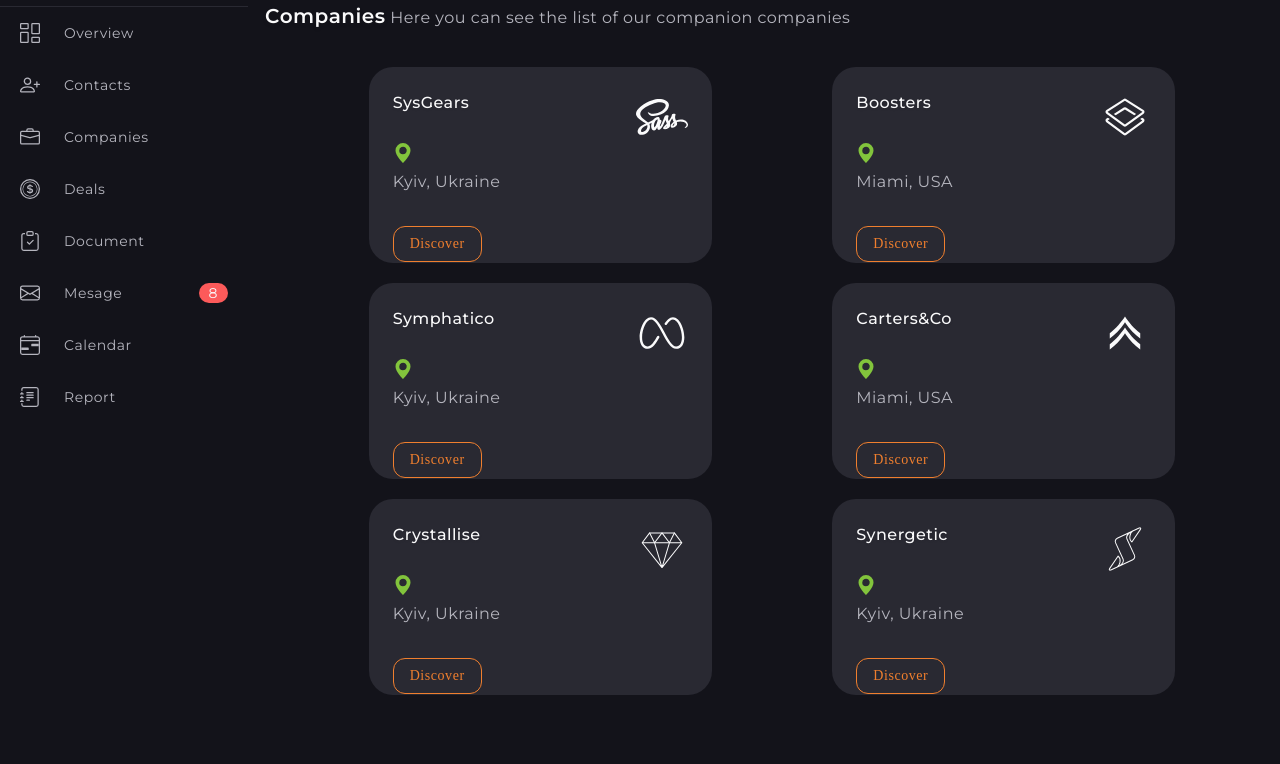
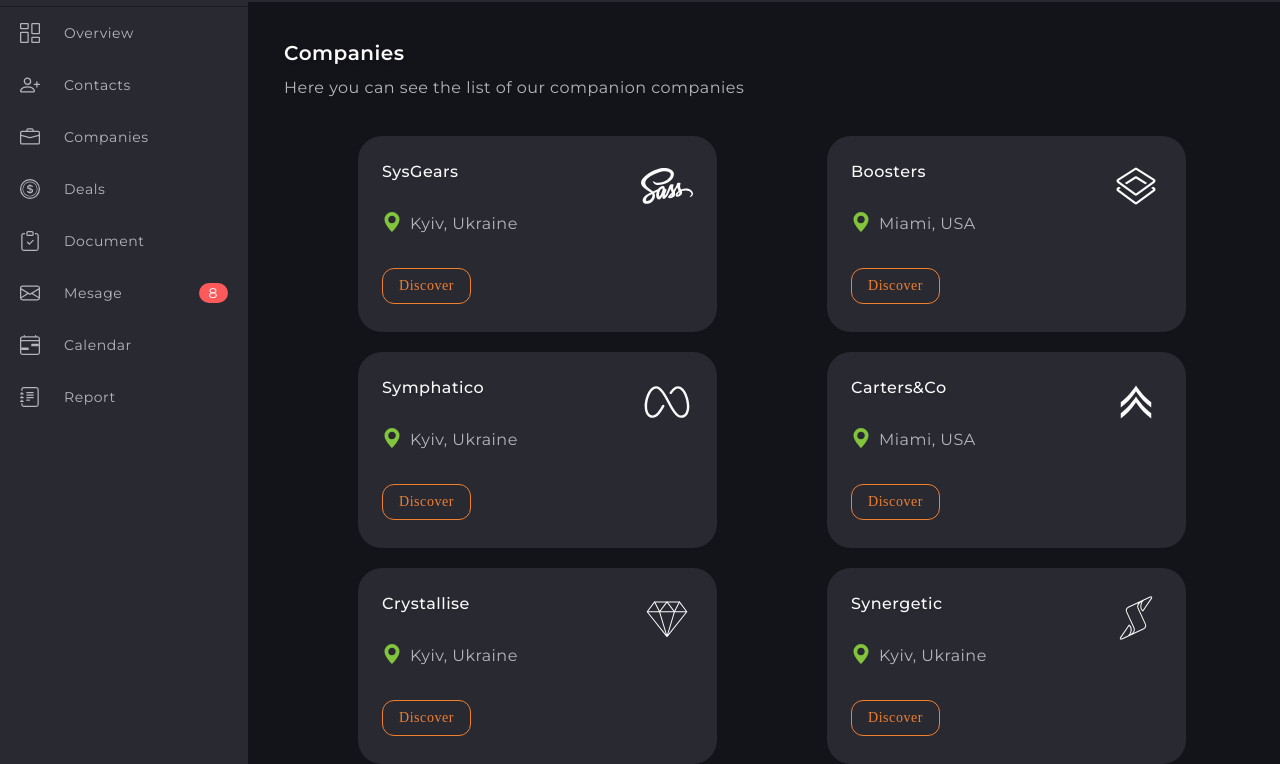
Before and after one commit to CodeByArtem/sasswork, a plain HTML site: page сompanies.html in a window 1280 px wide. Shown: the part 66-830 px from the top of the page. Before the commit the page ends 800 px from the top, so only its background shows below. Drawn offline with Linux system fonts and the light colour scheme; a script that the page names is missing.

Commit message:
Deploying to gh-pages from @ CodeByArtem/sasswork@8520c6eec74e307e7e1918bcec01ce34119cdf79 🚀

```diff
--- a/assets/main.css
+++ b/assets/main.css
@@ -1,3 +1,4 @@
+@charset "UTF-8";
 @font-face {
   font-family: "Montserrat";
   src: url("/sasswork/assets/Montserrat-Regular.woff2") format("woff2"), url("/sasswork/assets/Montserrat-Regular.woff") format("woff");
@@ -242,6 +243,16 @@
 .page {
   min-width: 375px;
 }
+.compani .sidebar {
+  grid-area: sidebar; /* sidebar в своей области */
+}
+.compani .header {
+  grid-area: header; /* header в своей области */
+}
+.compani .main {
+  grid-area: main; /* main в своей области */
+  padding: 16px; /* Добавляем отступы, если нужно */
+}
 
 .header {
   display: -webkit-box;
@@ -253,6 +264,7 @@
      -moz-box-align: center;
           align-items: center;
   padding: 16px;
+  background-color: #292932;
   -webkit-box-shadow: 0 1px 0 0 #292932 inset;
           box-shadow: 0 1px 0 0 #292932 inset;
 }
@@ -422,6 +434,7 @@
   padding: 16px;
   margin-bottom: 40px;
   border-radius: 12px;
+  background-color: #1C1C24;
 }
 
 .co-workers-title {
@@ -1070,12 +1083,12 @@
   position: relative;
   width: 100%;
   height: 100%;
-  background-color: #13131a;
+  background-color: #292932;
 }
 
 .menu-list {
   border-top: 1px solid;
-  border-color: #292932;
+  border-color: #1C1C24;
 }
 .menu-list .menu-link {
   -webkit-transition: 300ms ease;
@@ -1279,7 +1292,7 @@
 }
 
 .companies {
-  grid-area: main;
+  display: grid;
 }
 
 .hero-title {
@@ -1287,6 +1300,17 @@
   color: #fafafb;
   text-shadow: 0 2px 4px rgba(0, 0, 0, 0.1);
   display: inline;
+}
+
+.paragraf {
+  padding-left: 17px;
+}
+
+.svg-button {
+  display: -webkit-box;
+  display: -webkit-flex;
+  display: -moz-box;
+  display: flex;
 }
 
 .hero-list {
@@ -1306,7 +1330,7 @@
 }
 
 .hero-list-item {
-  width: 343px;
+  width: 359px;
   height: 196px;
   background-color: #292932;
   border-radius: 24px;
@@ -1411,7 +1435,7 @@
 .blu-icon:hover {
   stroke: #f07f2e;
 }
-@media only screen and (min-width: 768px) {
+@media only screen and (min-width: 768px){
   .main {
     gap: 36px;
     padding: 36px;
@@ -1439,7 +1463,7 @@
             justify-content: space-evenly;
   }
 }
-@media only screen and (min-width: 1200px) {
+@media only screen and (min-width: 1200px){
   .reports, .tasks, .board-item {
     padding: 24px;
   }
@@ -1447,7 +1471,14 @@
     display: grid;
     grid-template-columns: 248px 1fr;
     grid-template-rows: 68px 1fr;
-    grid-template-areas: "sidebar header" "sideebar main";
+    grid-template-areas: "sidebar header" "sidebar main";
+  }
+  .compani {
+    display: grid;
+    grid-template-columns: 248px 1fr; /* 248px для sidebar, остальное пространство для main */
+    grid-template-rows: 68px 1fr; /* 68px для header, остальное пространство для main */
+    grid-template-areas: "sidebar header" "sidebar main"; /* sidebar и header на одной строке, а main на второй */
+    height: 100vh; /* Обеспечиваем, чтобы контейнер занимал всю высоту экрана */
   }
   .sidebar {
     grid-area: sidebar;
@@ -1483,8 +1514,15 @@
   .search-field {
     margin-right: auto;
   }
-}
-@media only screen and (min-width: 1440px) {
+  .hero-title {
+    padding-top: 37px;
+    padding-left: 36px;
+  }
+  .paragraf {
+    padding-left: 36px;
+  }
+}
+@media only screen and (min-width: 1440px){
   .co-workers {
     padding: 20px;
     background-color: #292932;
@@ -1493,11 +1531,17 @@
   .co-workers-title {
     margin-bottom: 36px;
   }
+  .co-workers-table thead {
+    background-color: #1C1C24;
+  }
   tbody td::after {
     background-color: #292932;
   }
-}
-@media only screen and (max-width: 1199.98px) {
+  .board-item {
+    background-color: #1C1C24;
+  }
+}
+@media only screen and (max-width: 1199.98px){
   .sidebar {
     position: fixed;
     top: 0;
@@ -1561,12 +1605,12 @@
             transition-delay: 400ms;
   }
 }
-@media only screen and (max-width: 767.98px) {
+@media only screen and (max-width: 767.98px){
   .co-workers-table {
     display: none;
   }
 }
-@media (hover: hover) {
+@media (hover: hover){
   .btn--primary:hover, .btn--primary:focus {
     background-color: #f15c27;
     -webkit-box-shadow: 0 4px 10px 0 rgba(240, 127, 46, 0.25);
--- a/сompanies.html
+++ b/сompanies.html
@@ -8,7 +8,7 @@
   <script type="module" crossorigin src="/sasswork/assets/main-41ac9652.js"></script>
   <link rel="stylesheet" href="/sasswork/assets/main.css">
 </head>
-<body class="page">
+<body class="compani">
 <aside class="sidebar js-menu" id="sidebar-menu">
   <nav class="menu">
     <button
@@ -132,7 +132,7 @@
 
 <section class="companies">
     <h2 class="hero-title">Companies</h2>
-      <span>Here you can see the list of our companion companies</span>
+      <span class="paragraf">Here you can see the list of our companion companies</span>
  <ul class="hero-list">
    <li class="hero-list-item">
      <div class="hero-list-div">
@@ -142,7 +142,7 @@
        </use>
      </svg>
      </div>
-     <div>
+     <div class="svg-button">
        <svg class="hero-list-loc" width="20" height="20">
          <use href="/sasswork/assets/icons.svg#icon-geotag"></use>
      </svg>
@@ -158,7 +158,7 @@
          </use>
        </svg>
      </div>
-     <div>
+     <div class="svg-button">
        <svg class="hero-list-loc" width="20" height="20">
          <use href="/sasswork/assets/icons.svg#icon-geotag"></use>
        </svg>
@@ -174,7 +174,7 @@
          </use>
        </svg>
      </div>
-     <div>
+     <div class="svg-button">
        <svg class="hero-list-loc" width="20" height="20">
          <use href="/sasswork/assets/icons.svg#icon-geotag"></use>
        </svg>
@@ -190,7 +190,7 @@
          </use>
        </svg>
      </div>
-     <div>
+     <div class="svg-button">
        <svg class="hero-list-loc" width="20" height="20">
          <use href="/sasswork/assets/icons.svg#icon-geotag"></use>
        </svg>
@@ -206,7 +206,7 @@
          </use>
        </svg>
      </div>
-<div>
+     <div class="svg-button">
        <svg class="hero-list-loc"  width="20" height="20">
          <use href="/sasswork/assets/icons.svg#icon-geotag"></use>
        </svg>
@@ -222,7 +222,7 @@
          </use>
        </svg>
      </div>
-     <div>
+     <div class="svg-button">
        <svg class="hero-list-loc"  width="20" height="20">
          <use href="/sasswork/assets/icons.svg#icon-geotag"></use>
        </svg>
```
